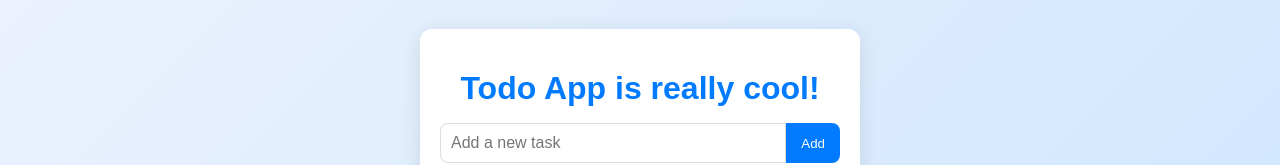
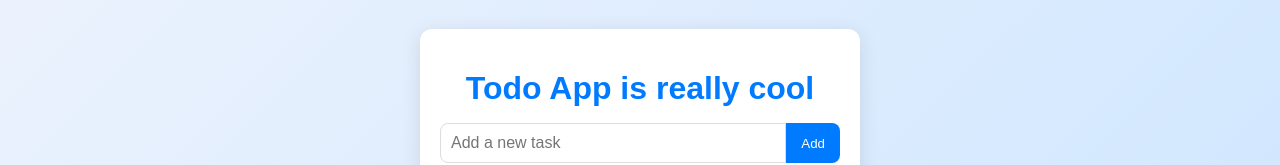
Before and after one commit to Udriot-Paulin-EMF/module210-todo-udp, a plain HTML site: page src/frontend/index.html in a window 1280 px wide. Shown: the part 284-449 px from the top of the page. Drawn offline with nearby package versions, Linux system fonts and the light colour scheme; no server answers.

Commit message:
commit back to normal

```diff
--- a/src/frontend/index.html
+++ b/src/frontend/index.html
@@ -10,7 +10,7 @@
 </head>
 <body>
   <div class="app-container">
-    <h1>Todo App is really cool!</h1>
+    <h1>Todo App is really cool</h1>
     <form id="todo-form">
       <input type="text" id="todo-input" placeholder="Add a new task" required>
       <button type="submit">Add</button>
```
